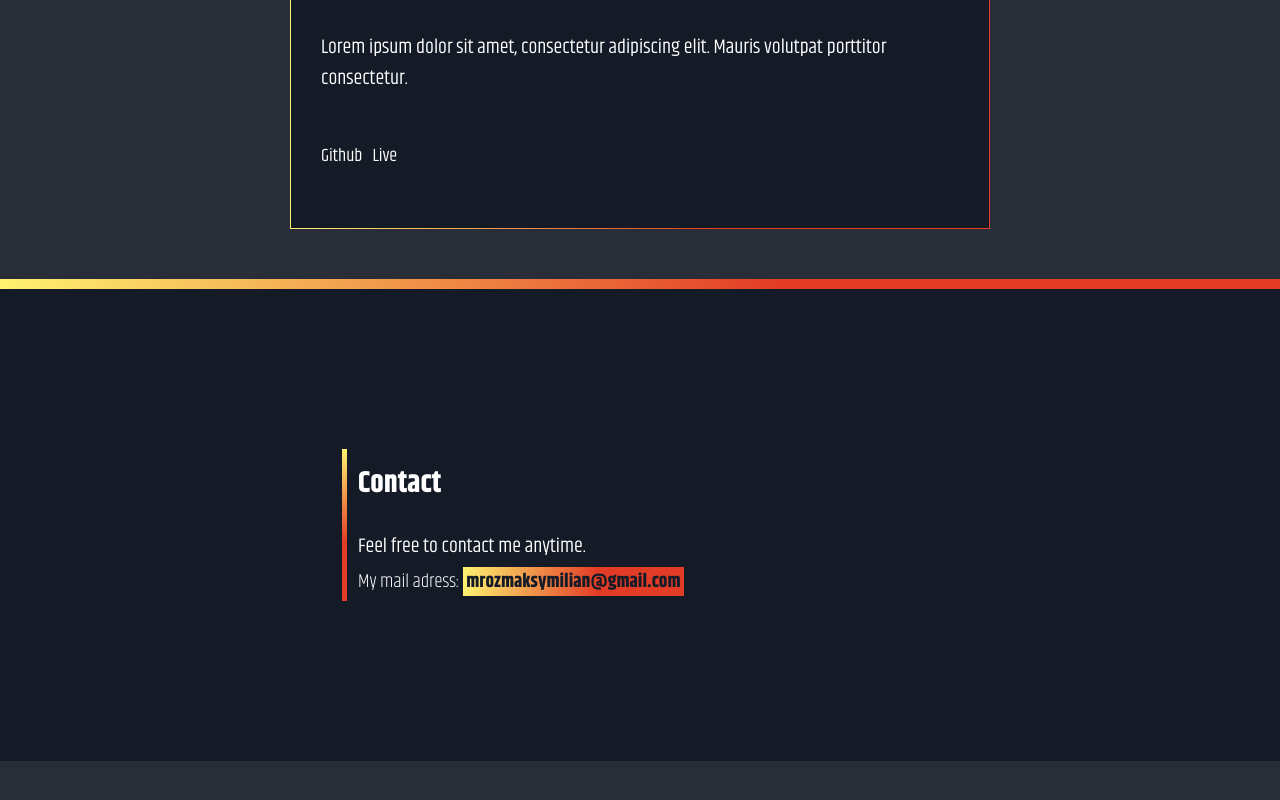
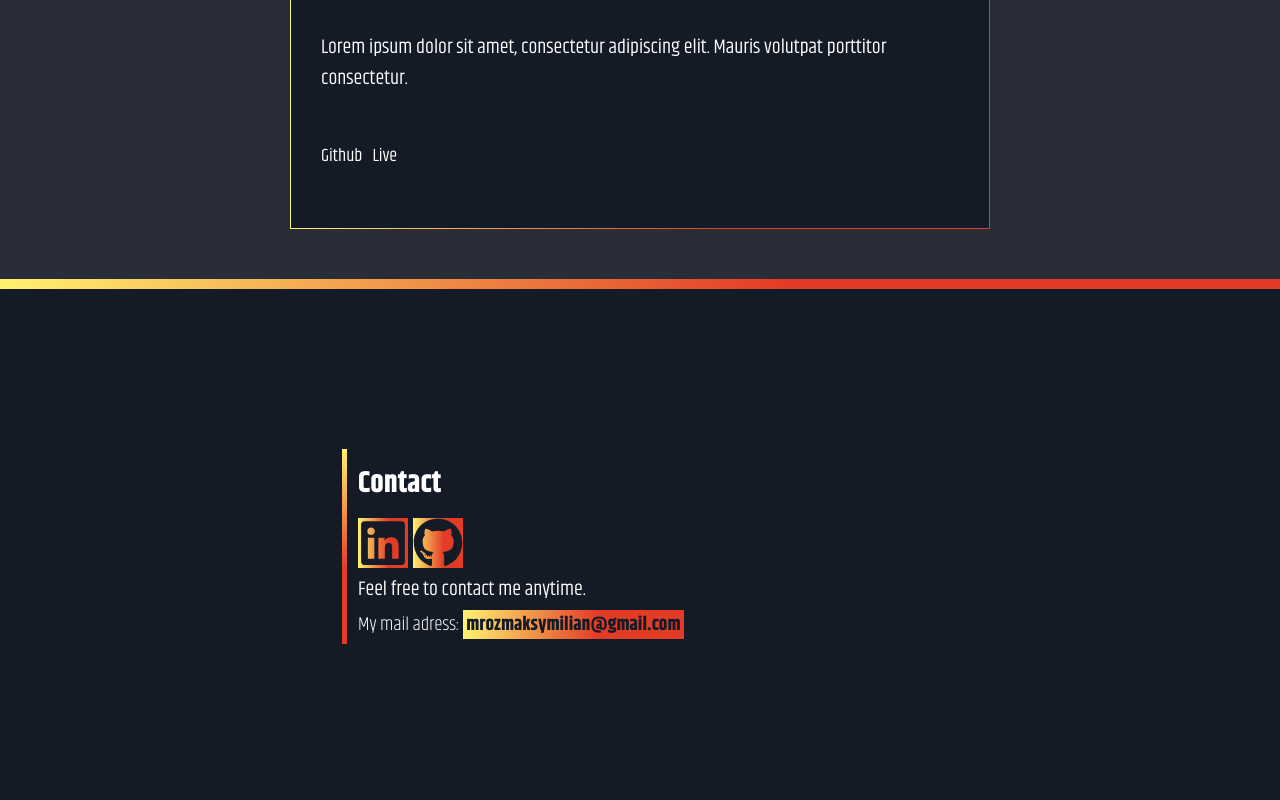
Before and after one commit to maksymilianMroz/maksymilianmroz.github.io, a React (Create React App) app: page / in a window 1280 px wide. Shown: the part 1854-2654 px from the top of the page. Before the commit the page ends 2615 px from the top, so only its background shows below. Built offline with nearby package versions, Linux system fonts and the light colour scheme.

Commit message:
Social media icons added

```diff
--- a/package.json
+++ b/package.json
@@ -4,6 +4,11 @@
   "version": "0.1.0",
   "private": true,
   "dependencies": {
+    "@fortawesome/fontawesome-svg-core": "^1.2.30",
+    "@fortawesome/free-brands-svg-icons": "^5.14.0",
+    "@fortawesome/free-regular-svg-icons": "^5.14.0",
+    "@fortawesome/free-solid-svg-icons": "^5.14.0",
+    "@fortawesome/react-fontawesome": "^0.1.11",
     "@testing-library/jest-dom": "^4.2.4",
     "@testing-library/react": "^9.5.0",
     "@testing-library/user-event": "^7.2.1",
--- a/src/components/LastSection/LastSection.js
+++ b/src/components/LastSection/LastSection.js
@@ -1,17 +1,31 @@
 import React from 'react';
 import classes from './LastSection.module.scss';
+
+import { library } from '@fortawesome/fontawesome-svg-core';
+import { fab } from '@fortawesome/free-brands-svg-icons';
+import { FontAwesomeIcon } from "@fortawesome/react-fontawesome";
+library.add(fab);
 
 const LastSection = (props) => {
     return (
         <div className={classes.LastSection}>
             <div className={classes.contactContainer}>
                 <h2 className={classes.contactContainer__header}>{props.title}</h2>
+
+                <a className={classes.contactContainer__socialLinkedin}>
+                    <FontAwesomeIcon icon={['fab', 'linkedin']} />
+                    </a>
+                <a className={classes.contactContainer__socialGithub}>
+                    <FontAwesomeIcon icon={['fab', 'github']} />
+                    </a>
+
                 <p className={classes.contactContainer__info}>{props.info}</p>
                 <p className={classes.contactContainer__shortSendText}>
                     {props.shortSendText}
                     <a href="#" className={classes.contactContainer__mailAdress}>
                         {props.mailAdress}
                     </a>
+
                 </p>
             </div>
         </div>
--- a/src/components/LastSection/LastSection.module.scss
+++ b/src/components/LastSection/LastSection.module.scss
@@ -34,6 +34,22 @@
 .contactContainer__header {
     font-size: 30px;
     margin-top: 12px;
+    margin-bottom: 12px;
+}
+
+.contactContainer__socialGithub,
+.contactContainer__socialLinkedin {
+    display: inline-block;
+    height: 50px;
+    width: 50px;
+    margin: 0 5px 5px 0;
+
+    svg {
+        background: $gradient-font-color-right;
+        color: $background-color;
+        height: 100%;
+        width: 100% !important;
+    }
 }
 
 .contactContainer__info {
--- a/src/containers/App.js
+++ b/src/containers/App.js
@@ -4,6 +4,7 @@ import './App.scss';
 import TextSection from '../components/TextSection/TextSection';
 import Portfolio from '../components/Portfolio/Portfolio';
 import LastSection from '../components/LastSection/LastSection';
+
 
 class App extends Component {
   state = {
```
Also changed, not shown: 1 other file (tests, documents, lock files or other folders).
